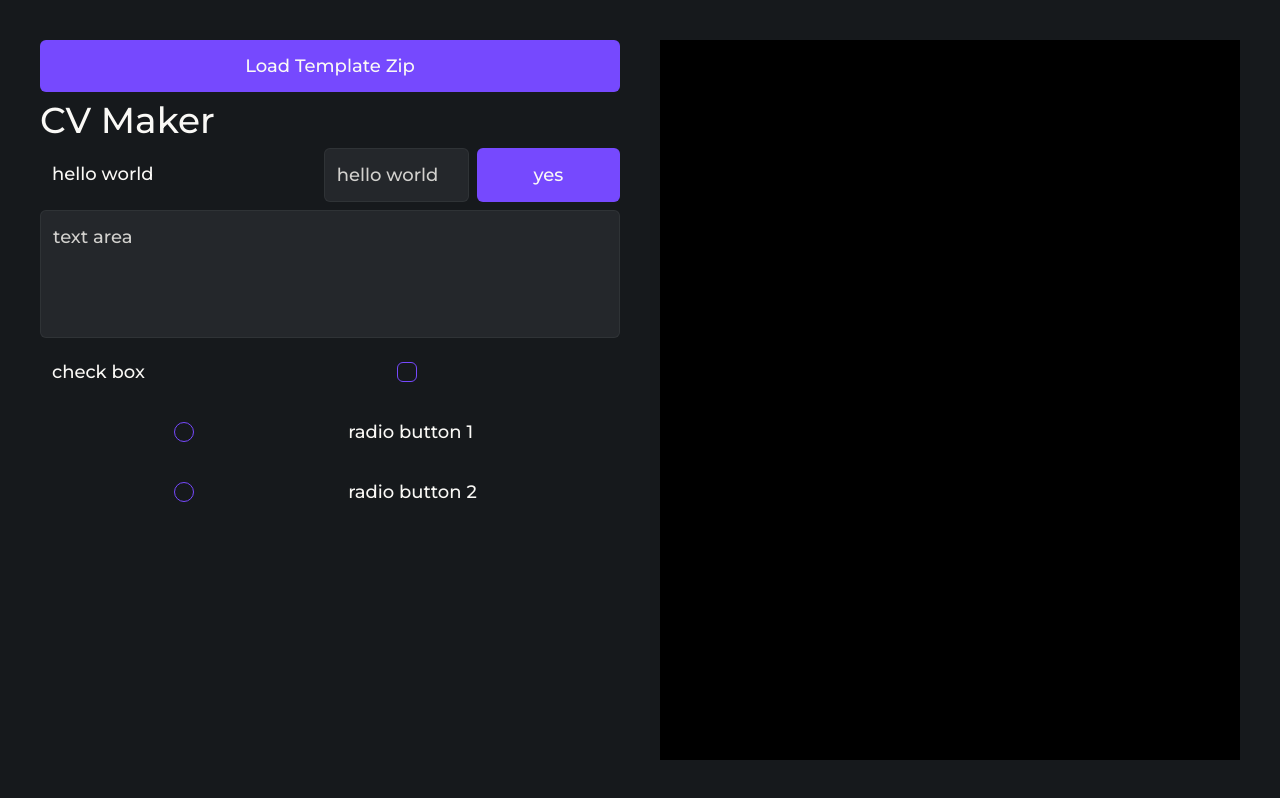
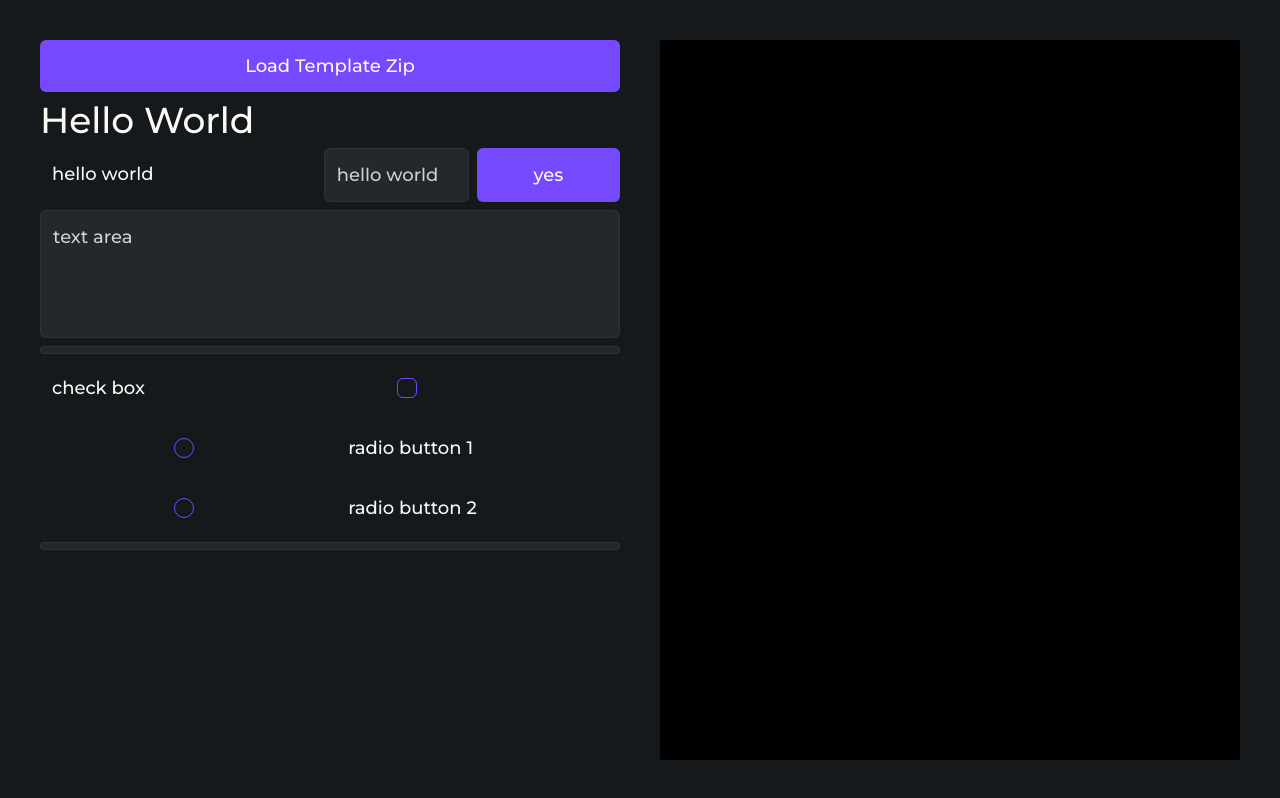
Before and after one commit to muscaa/cv-maker, a Next.js app: page / in a window 1280 px wide. Built offline with nearby package versions, Linux system fonts and the light colour scheme.

Commit message:
Added slider

```diff
--- a/src/app/components/CheckBoxButton.tsx
+++ b/src/app/components/CheckBoxButton.tsx
@@ -27,12 +27,12 @@ export default function CheckBoxButton(props: CheckBoxButtonProps) {
                     viewBox="0 0 20 20"
                     fill="currentColor"
                     stroke="currentColor"
-                    stroke-width="1"
+                    strokeWidth="1"
                     className="w-3.5 h-3.5"
                 >
                     <path
-                        fill-rule="evenodd"
-                        clip-rule="evenodd"
+                        fillRule="evenodd"
+                        clipRule="evenodd"
                         d="M16.707 5.293a1 1 0 010 1.414l-8 8a1 1 0 01-1.414 0l-4-4a1 1 0 011.414-1.414L8 12.586l7.293-7.293a1 1 0 011.414 0z"
                     />
                 </svg>
--- a/src/app/components/Slider.tsx
+++ b/src/app/components/Slider.tsx
@@ -1,5 +1,27 @@
-export default function Slider() {
+export interface SliderProps {
+    min?: number;
+    max?: number;
+    defaultValue?: number;
+    step?: number;
+}
+
+export default function Slider(props: SliderProps) {
     return (
-        <></>
+        <input
+            type="range"
+            className="
+                appearance-none w-full h-2 cursor-pointer rounded-full
+                bg-background-4 bg-opacity-25
+                border border-background-4 border-opacity-25
+
+                [&::-moz-range-thumb]:appearance-none [&::-ms-thumb]:appearance-none [&::-webkit-slider-thumb]:appearance-none
+                [&::-moz-range-thumb]:bg-primary [&::-ms-thumb]:bg-primary [&::-webkit-slider-thumb]:bg-primary
+                [&::-moz-range-thumb]:border-none [&::-ms-thumb]:border-none [&::-webkit-slider-thumb]:border-none
+            "
+            min={props.min}
+            max={props.max}
+            defaultValue={props.defaultValue}
+            step={props.step}
+        />
     );
 }
--- a/src/app/sections/CVMakerSection.tsx
+++ b/src/app/sections/CVMakerSection.tsx
@@ -8,6 +8,7 @@ import TextArea from "../components/TextArea";
 import Empty from "../components/Empty";
 import CheckBoxButton from "../components/CheckBoxButton";
 import RadioButton from "../components/RadioButton";
+import Slider from "../components/Slider";
 
 export default function CVMakerSection() {
     return (
@@ -20,7 +21,7 @@ export default function CVMakerSection() {
 
                 console.log(script);
             }} />
-            <Title text="CV Maker" />
+            <Title text="Hello World" />
             <Layout.Rows>
                 <Text text="hello world" />
                 <Empty />
@@ -28,6 +29,7 @@ export default function CVMakerSection() {
                 <Button text="yes"/>
             </Layout.Rows>
             <TextArea placeholder="text area" />
+            <Slider min={0} max={10} step={1} />
             <Layout.Rows>
                 <Text text="check box" />
                 <Empty />
@@ -44,6 +46,7 @@ export default function CVMakerSection() {
                     <Text text="radio button 2" />
                 </Layout.Rows>
             </Layout.Cols>
+            <Slider min={0} max={10} step={1} />
         </section>
     );
 }
```
